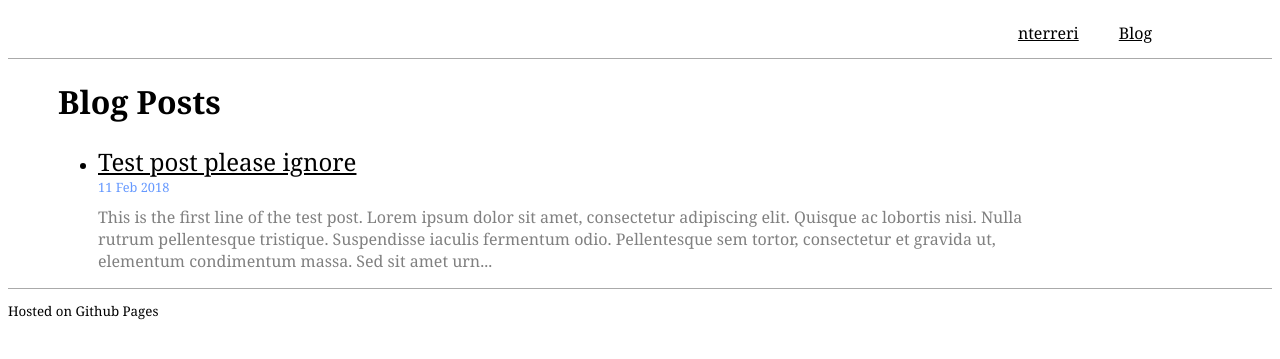
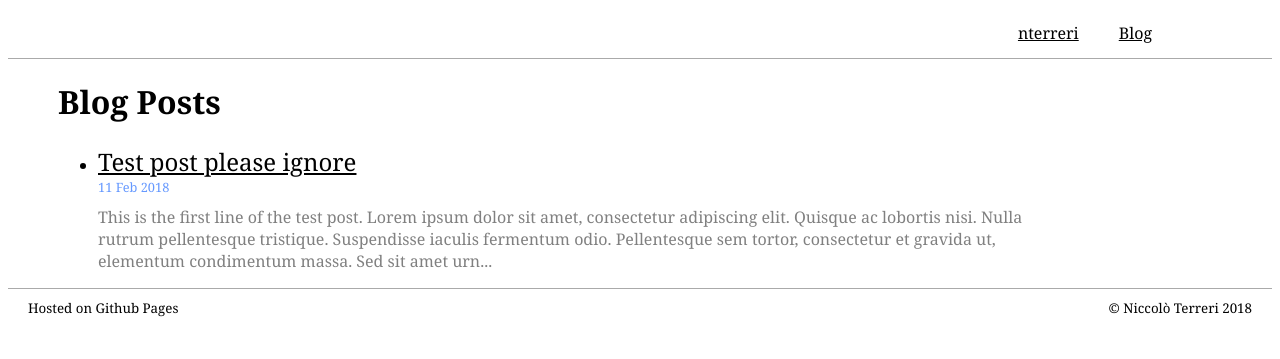
Before and after one commit to nterreri/nterreri.github.io, a Jekyll site: the page built from index.html, in a window 1280 px wide. Shown: the top 359 px of the page. Built offline with Jekyll 4.4.1, drawn with Linux system fonts in a browser that asks for light colours.

Commit message:
add copyright notice

```diff
--- a/_includes/footer.html
+++ b/_includes/footer.html
@@ -1,3 +1,4 @@
 <footer class="nt-footer">
-    <small>Hosted on Github Pages</small>
+    <small class="nt-footer__item">Hosted on Github Pages</small>
+    <small class="nt-footer__item">© Niccolò Terreri 2018</small>
 </footer>
--- a/_sass/_footer.scss
+++ b/_sass/_footer.scss
@@ -1,4 +1,12 @@
 .nt-footer {
     padding-top: 10px;
     border-top: 1.5px solid #aaa;
+    display: flex;
+    justify-content: space-between;
+    align-items: center;
 }
+
+.nt-footer__item {
+    margin: 0 20px;
+    flex: 0 0 auto;
+}
```
